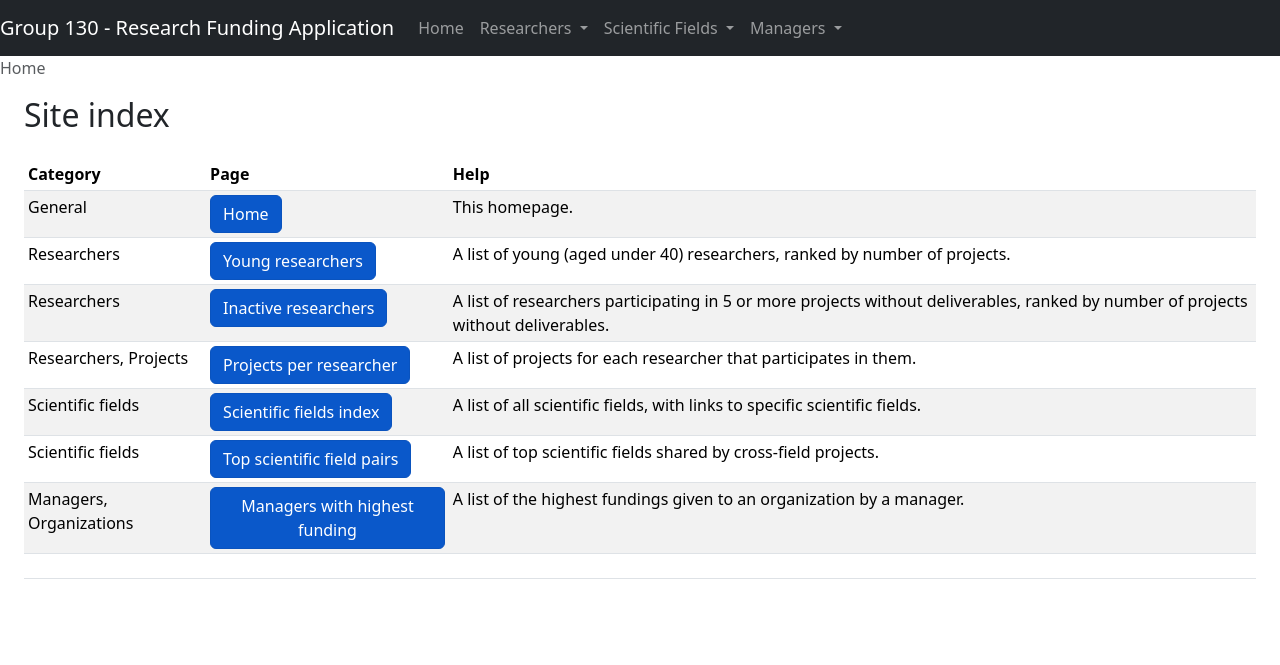
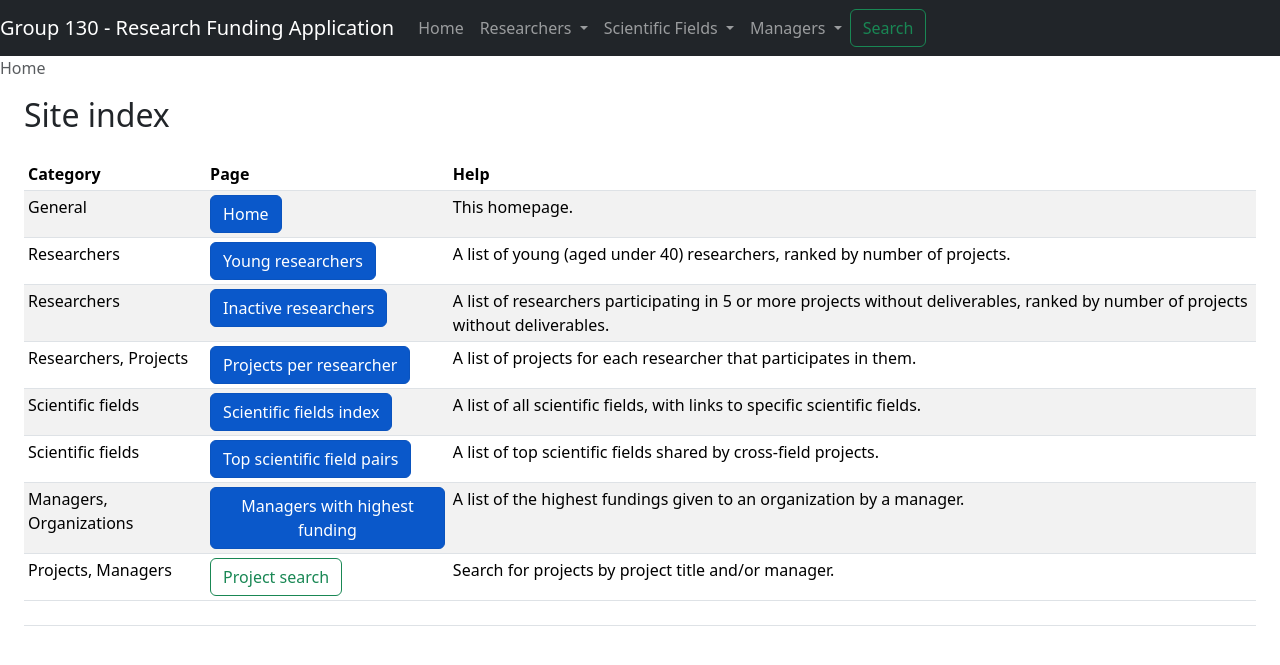
Before and after one commit to karabp/db22a, a Django app: page / in a window 1280 px wide. Shown: the top 665 px of the page. Run offline with Django 3.2, Linux system fonts and the light colour scheme; some libraries are stand-ins or nearby versions.

Commit message:
Improved the search page.
* Can now search by manager.
* Added an entry to the home page for
  the search page.

```diff
--- a/research_funding/templates/research_funding/base.html
+++ b/research_funding/templates/research_funding/base.html
@@ -10,7 +10,6 @@
     <ul class="navbar-nav mr-auto">
       <li class="nav-item {% block link_home %}{% endblock %}">
 	<a class="nav-link" href="{% url 'home' %}">Home</a>
-</a>
       </li>
       <li class="nav-item dropdown {% block link_researchers %}{% endblock %}">
         <a class="nav-link dropdown-toggle" href="#" id="navbarResearchersDropdown" role="button" data-toggle="dropdown" aria-haspopup="true" aria-expanded="false">
@@ -39,7 +38,9 @@
           <a class="dropdown-item" href="{% url 'managers_highest_funding' %}">Highest Funding</a>
         </div>
       </li>
-    </ul>
+
+</ul>
+    <a class="btn btn-outline-success my-2 my-sm-0" href="{% url 'project_search_form' %}">Search</a>
   </div>
 </nav>
 <nav aria-label="breadcrumb">
--- a/research_funding/templates/research_funding/home.html
+++ b/research_funding/templates/research_funding/home.html
@@ -70,6 +70,13 @@
 	  </td>
 	  <td>A list of the highest fundings given to an organization by a manager.</td>
 	</tr>
+	<tr>
+          <td>Projects, Managers</td>
+	  <td>
+	    <a class="btn btn-outline-success" role="button" aria-pressed="true" href="{% url 'project_search_form' %}">Project search</a>
+	  </td>
+	  <td>Search for projects by project title and/or manager.</td>
+	</tr>
       </tbody>
     </table>
   </div>
--- a/research_funding/views.py
+++ b/research_funding/views.py
@@ -184,19 +184,38 @@ def managers_highest_funding(request):
 
 def project_search_results_json(request):
     try:
-        term = request.GET['term']
+        project_title_term = request.GET['project_title']
+        manager_id = request.GET['manager_id']
     except KeyError:
-        raise Http404("Searching requires a search term")
+        raise Http404("Searching requires a search terms.\nValid search terms are 'manager_id' ('*' for all managers) and 'project_title' (empty for all projects)")
 
-    projects = database.mariadb_select_all(
-        '''
-        SELECT project.id, project.title FROM project
-        WHERE project.title LIKE %s
+    if manager_id == '*':
+        projects = database.mariadb_select_all(
+            '''
+            SELECT project.id,
+                   project.title,
+                   person.first_name AS manager_first_name,
+                   person.last_name AS manager_last_name
+            FROM project INNER JOIN person
+            ON project.manager_id = person.id
+            WHERE project.title LIKE %s
+            '''
+            , f'%{project_title_term}%')
+    else:
+        projects = database.mariadb_select_all(
+            '''
+            SELECT project.id,
+                   project.title,
+                   person.first_name AS manager_first_name,
+                   person.last_name AS manager_last_name
+            FROM project INNER JOIN person
+            ON project.manager_id = person.id
+            WHERE project.title LIKE %s
+            AND project.manager_id = %s
+            '''
+            , (f'%{project_title_term}%', manager_id))
 
-        '''
-        , f'%{term}%')
-
-    return JsonResponse({'term': term, 'results': projects})
+    return JsonResponse({'project_title_term': project_title_term, 'results': projects})
 
 def project_search_javascript(request):
     response = HttpResponse(content_type='application/javascript')
```
Also changed, not shown: research_funding/templates/research_funding/project/search_form.html (+6 -4 lines), research_funding/templates/research_funding/project/search_form.js (+26 -8 lines).
